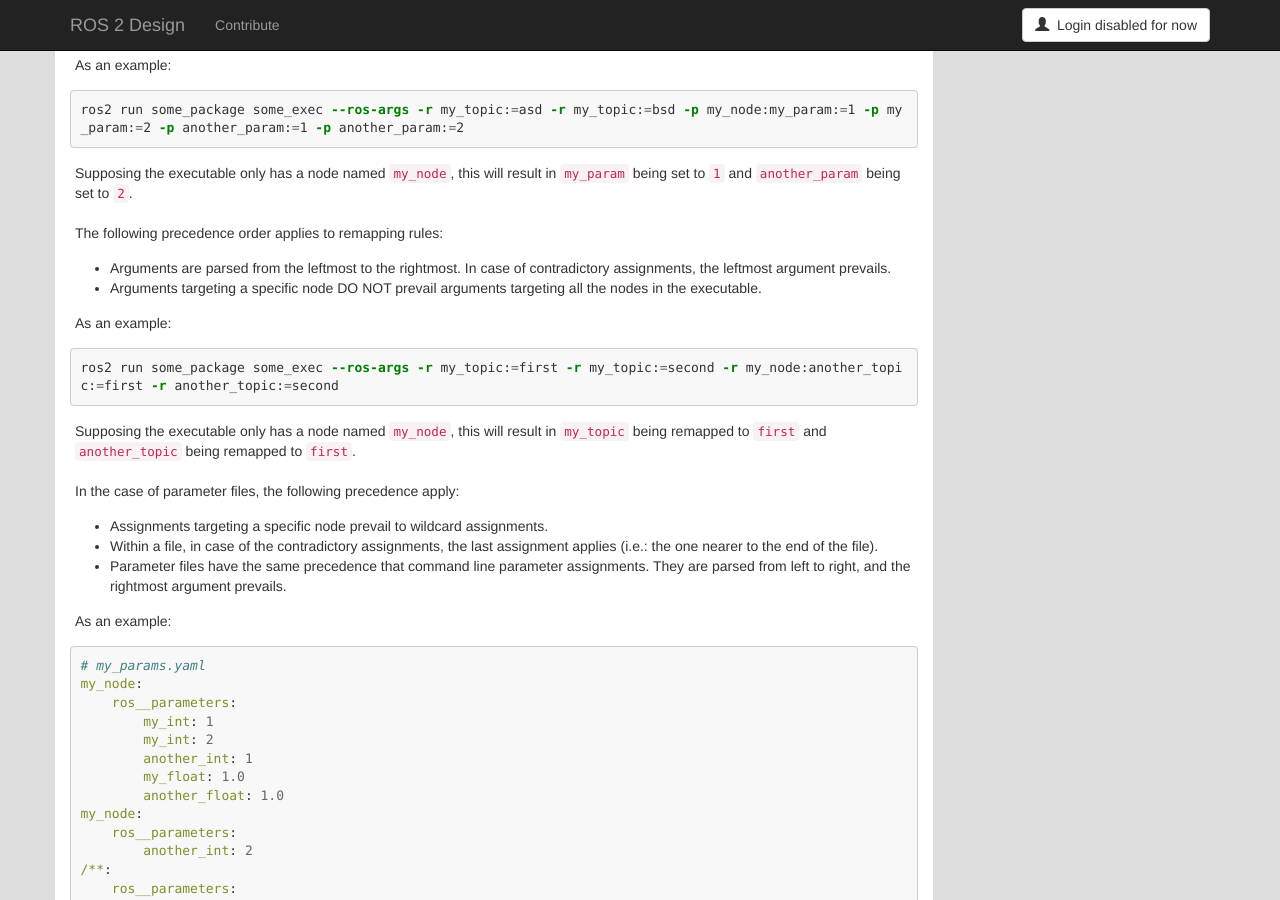
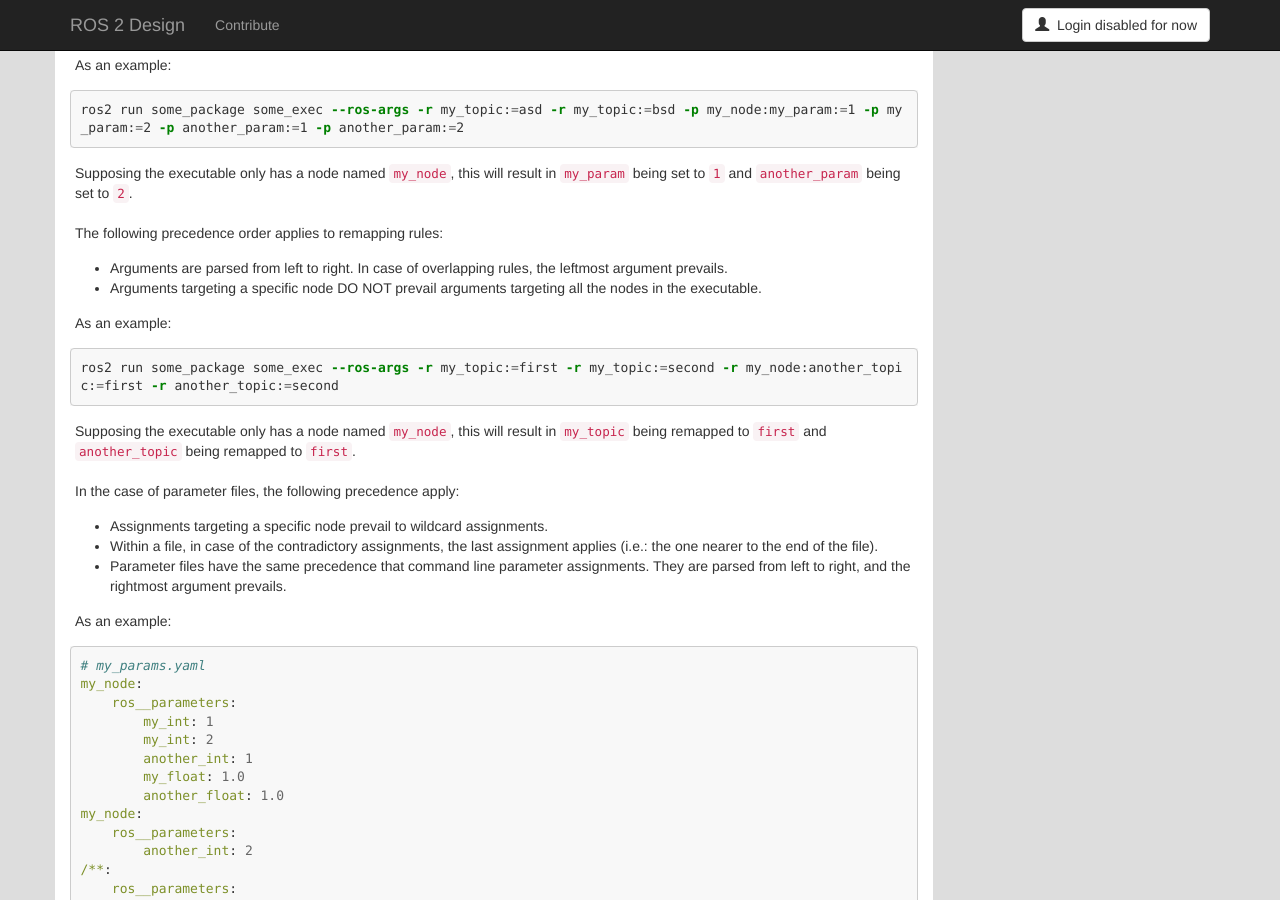
Before and after one commit to ros2/design, a Jekyll site: the page built from articles/150_ros_command_line_arguments.md, in a window 1280 px wide and 900 px high, scrolled down 3954 px. Built offline with Jekyll 4.4.1, drawn with Linux system fonts in a browser that asks for light colours; nearby versions of some CDN libraries.

Commit message:
Address reviewer comment
Signed-off-by: Ivan Santiago Paunovic <ivanpauno@ekumenlabs.com>

Co-authored-by: Michel Hidalgo <michel@ekumenlabs.com>

```diff
--- a/articles/150_ros_command_line_arguments.md
+++ b/articles/150_ros_command_line_arguments.md
@@ -238,7 +238,7 @@ Supposing the executable only has a node named `my_node`, this will result in `m
 
 The following precedence order applies to remapping rules:
 
-* Arguments are parsed from the leftmost to the rightmost. In case of contradictory assignments, the leftmost argument prevails.
+* Arguments are parsed from left to right. In case of overlapping rules, the leftmost argument prevails.
 * Arguments targeting a specific node DO NOT prevail arguments targeting all the nodes in the executable.
 
 As an example:
```
